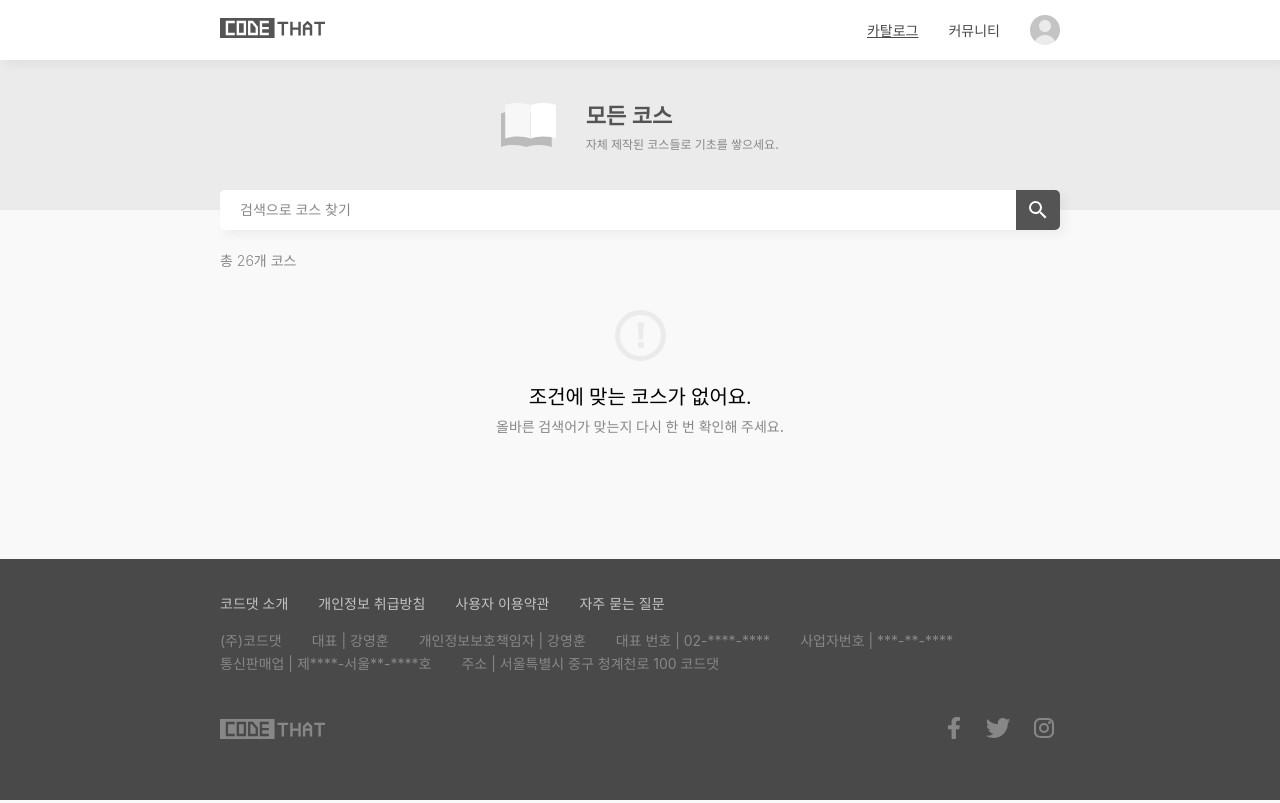
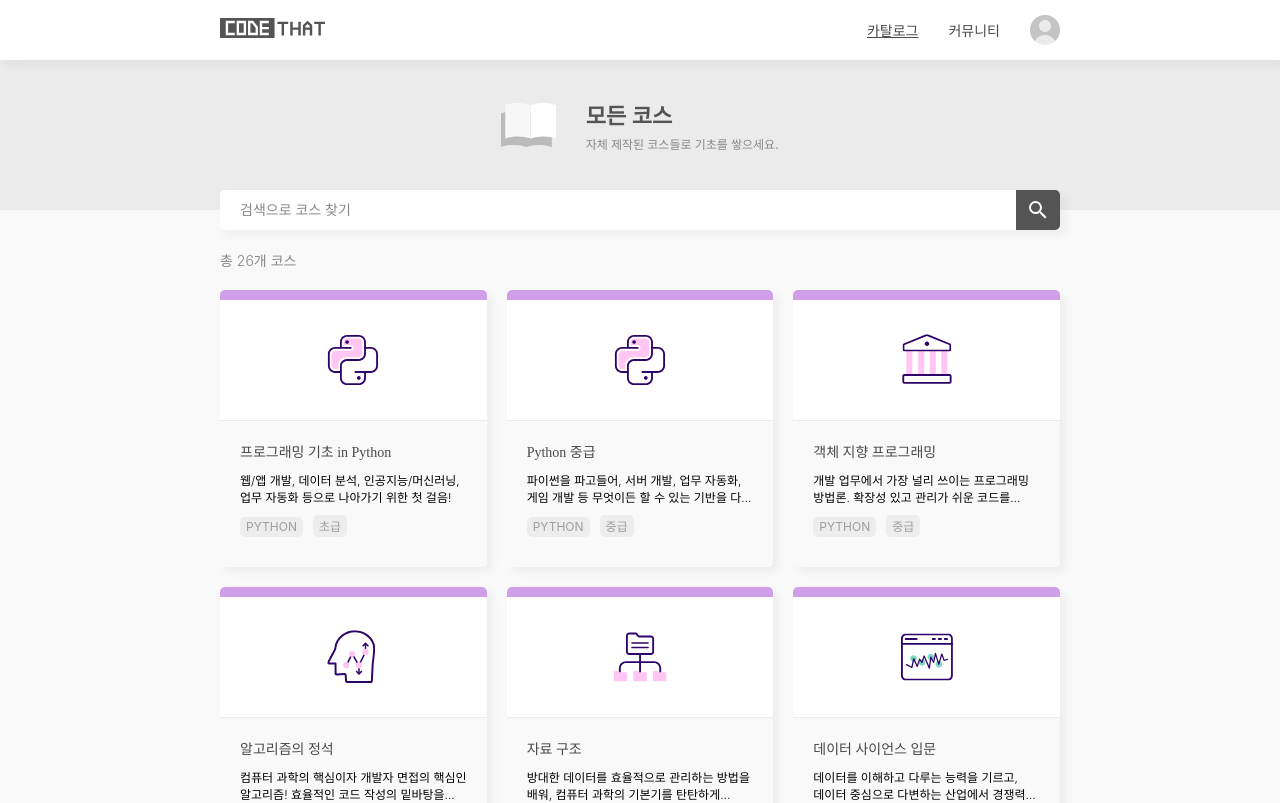
Before and after one commit to ejshin2ya/React_Website_Codeit, a React (Create React App) app: page /courses in a window 1280 px wide. Shown: the top 803 px of the page. Built offline with nearby package versions, Linux system fonts and the light colour scheme; a web font is replaced by a local one.

Commit message:
useNavigate로 페이지 이동하기

```diff
--- a/src/pages/CourseListPage.js
+++ b/src/pages/CourseListPage.js
@@ -41,18 +41,18 @@ function CourseListPage() {
 
       <p className={styles.count}>총 {courses.length}개 코스</p>
 
-      {initKeyword && courses.length > 0 ? (
+      {initKeyword && courses.length === 0 ? (
+        <Warn
+          className={styles.emptyList}
+          title="조건에 맞는 코스가 없어요."
+          description="올바른 검색어가 맞는지 다시 한 번 확인해 주세요."
+        />
+      ) : (
         <div className={styles.courseList}>
           {courses.map((course) => (
             <CourseItem key={course.id} course={course} />
           ))}
         </div>
-      ) : (
-        <Warn
-          className={styles.emptyList}
-          title="조건에 맞는 코스가 없어요."
-          description="올바른 검색어가 맞는지 다시 한 번 확인해 주세요."
-        />
       )}
     </ListPage>
   );
--- a/src/pages/CoursePage.js
+++ b/src/pages/CoursePage.js
@@ -5,10 +5,11 @@ import Card from "../components/Card";
 import CourseIcon from "../components/CourseIcon";
 import getCourseColor from "../utils/getCourseColor";
 import styles from "./CoursePage.module.css";
-import { Navigate, useParams } from "react-router-dom";
+import { Navigate, useParams, useNavigate } from "react-router-dom";
 
 function CoursePage() {
   const { courseSlug } = useParams();
+  const navigate = useNavigate();
   const course = getCourseBySlug(courseSlug);
   const courseColor = getCourseColor(course?.code);
 
@@ -22,6 +23,7 @@ function CoursePage() {
 
   const handleAddWishlistClick = () => {
     addWishlist(course?.slug);
+    navigate("/wishlist");
   };
 
   return (
--- a/src/pages/QuestionListPage.js
+++ b/src/pages/QuestionListPage.js
@@ -67,18 +67,18 @@ function QuestionListPage() {
 
       <p className={styles.count}>총 {questions.length}개 질문</p>
 
-      {initKeyword && questions.length > 0 ? (
+      {initKeyword && questions.length === 0 ? (
+        <Warn
+          className={styles.emptyList}
+          title="조건에 맞는 질문이 없어요."
+          description="올바른 검색어가 맞는지 다시 한 번 확인해 주세요."
+        />
+      ) : (
         <div className={styles.questionList}>
           {questions.map((question) => (
             <QuestionItem key={question.id} question={question} />
           ))}
         </div>
-      ) : (
-        <Warn
-          className={styles.emptyList}
-          title="조건에 맞는 질문이 없어요."
-          description="올바른 검색어가 맞는지 다시 한 번 확인해 주세요."
-        />
       )}
     </ListPage>
   );
```
